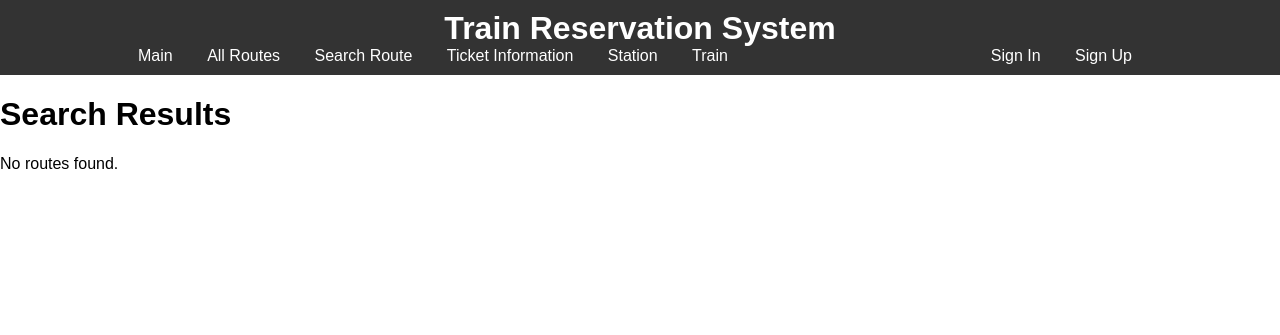
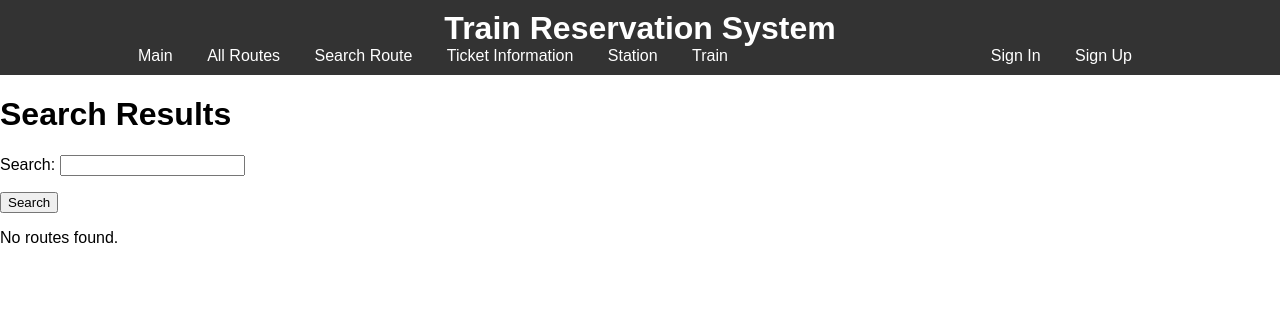
Before and after one commit to Jwizzed/IntercityRailwayReservationSystem, a Django app: page /railway/routes/ in a window 1280 px wide. Shown: the top 335 px of the page. Run offline with Django 4.2, Linux system fonts and the light colour scheme; data that the repository does not hold is empty.

Commit message:
added Search routes

```diff
--- a/railway/templates/routes_list.html
+++ b/railway/templates/routes_list.html
@@ -1,6 +1,11 @@
 {% extends 'base.html' %}
 {% block content %}
 <h1>Search Results</h1>
+<form method="get" action="">
+    {{ search_form.as_p }}
+    <button type="submit">Search</button>
+</form>
+
 {% if routes %}
 <table>
     <thead>
--- a/railway/views.py
+++ b/railway/views.py
@@ -42,9 +42,14 @@ def signin(request):
 
 
 def all_routes(request):
-    routes = Route.objects.all()
+    search_form = SearchForm(request.GET or None)
+    if search_form.is_valid():
+        query = search_form.cleaned_data.get('query', '')
+        routes = Route.objects.filter(route_name__icontains=query)
+    else:
+        routes = Route.objects.all()
     now = timezone.now()
-    return render(request, 'routes_list.html', {'routes': routes, 'now': now})
+    return render(request, 'routes_list.html', {'routes': routes, 'now': now, 'search_form': search_form})
 
 
 def all_stations(request):
```
